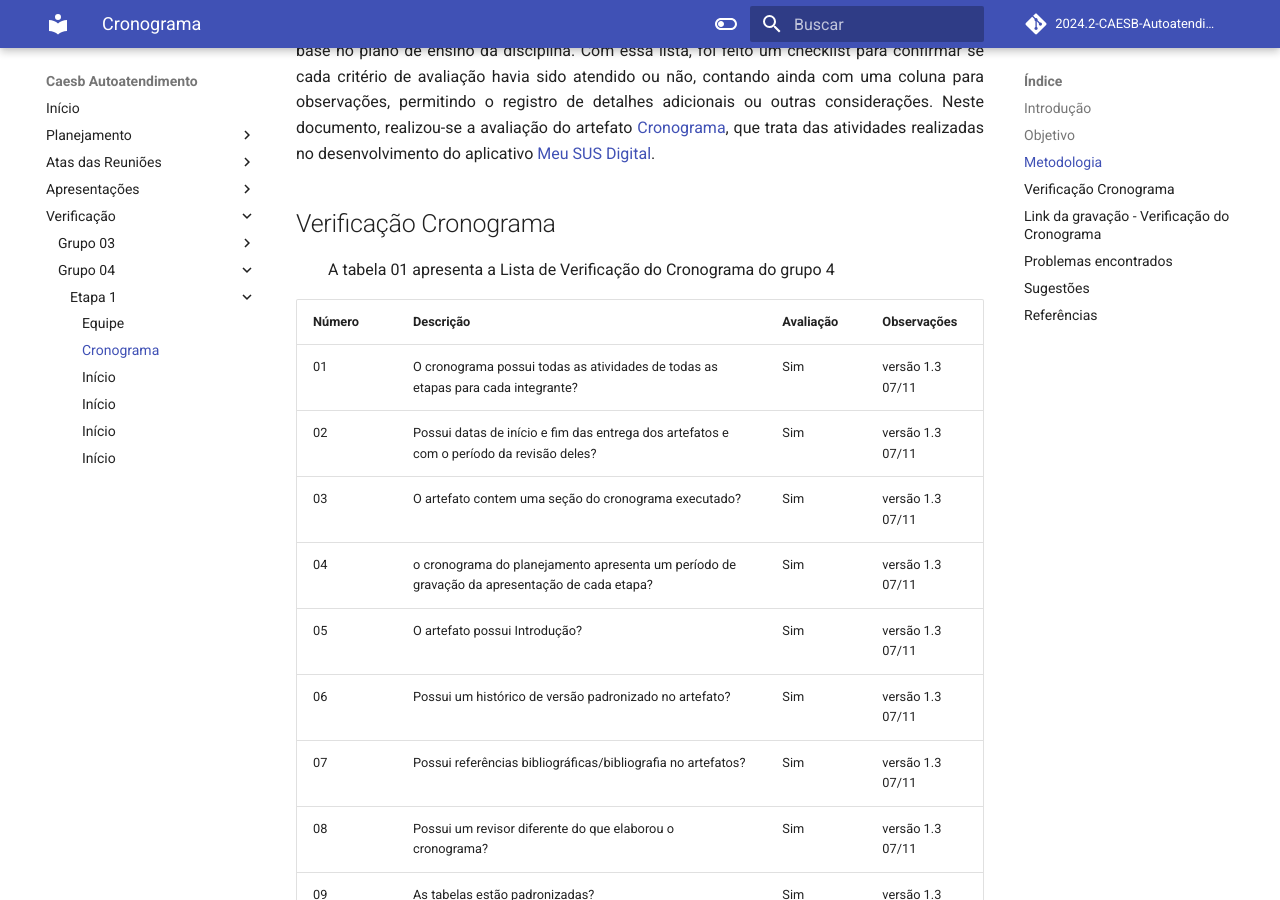
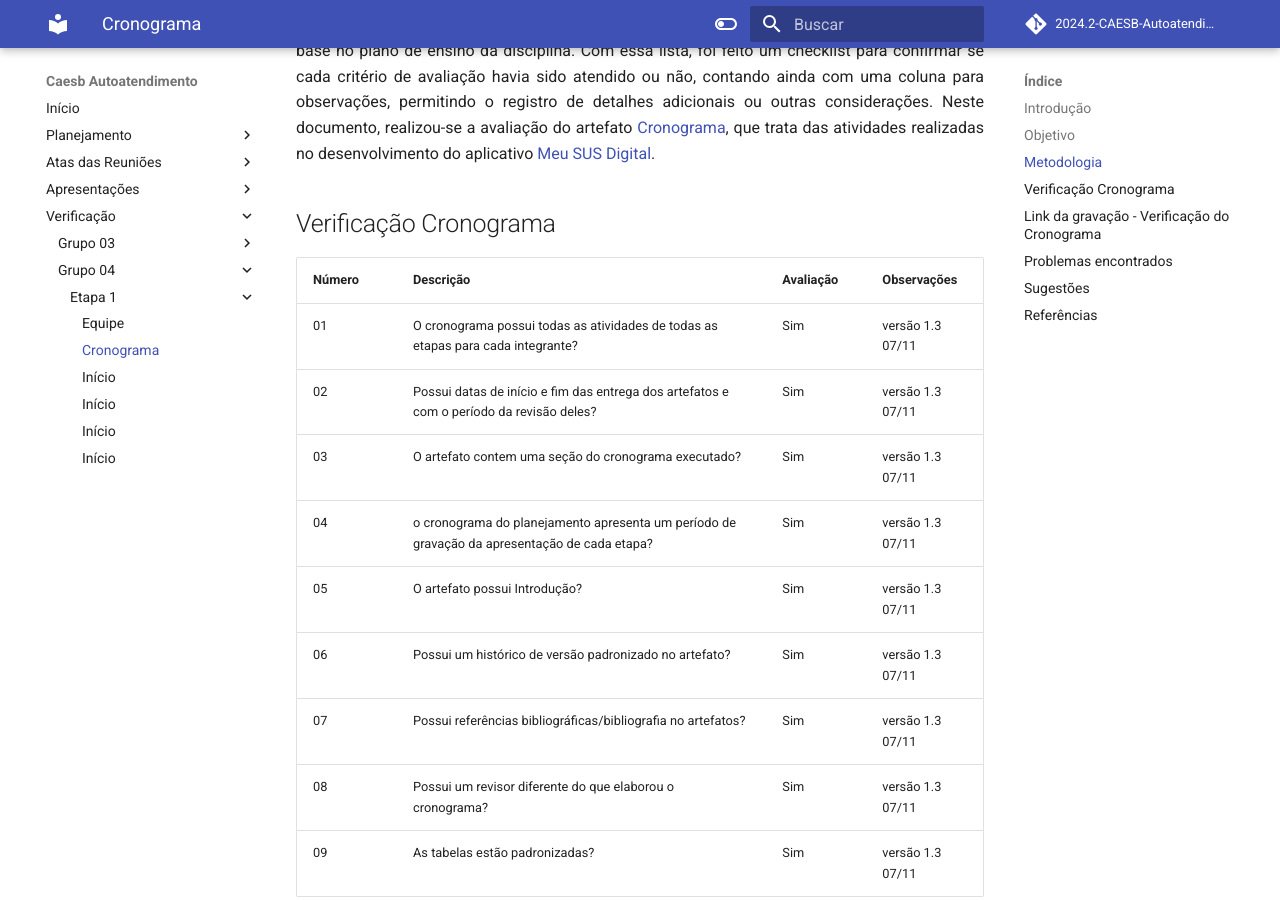
Before and after one commit to Requisitos-de-Software/2024.2-CAESB-Autoatendimento, an MkDocs documentation site: the page built from docs/planejamento/verificacao/Cronograma_grupo4.md, in a window 1280 px wide and 900 px high, scrolled down 528 px. Built offline with MkDocs 1.6.1 and Material for MkDocs 9.7.7, drawn with Linux system fonts in a browser that asks for light colours; comment, search, counter and statistics services are not loaded.

Commit message:
adicionando verifações do cronograma e equipe do grupo 4 parte 2

```diff
--- a/docs/planejamento/verificacao/Cronograma_grupo4.md
+++ b/docs/planejamento/verificacao/Cronograma_grupo4.md
@@ -20,9 +20,7 @@ Neste documento, realizou-se a avaliação do artefato <a href="https://github.c
 
 
 ## Verificação Cronograma
-<p align="justify">
-&emsp;&emsp;A tabela 01 apresenta a Lista de Verificação do Cronograma do grupo 4
-</p>
+
 
 | Número | Descrição                                                                                    | Avaliação | Observações |
 |----|----------------------------------------------------------------------------------------------|-----------|-------------|
```
Also changed, not shown: docs/planejamento/verificacao/Equipe_grupo4.md (+1 -3 lines).
